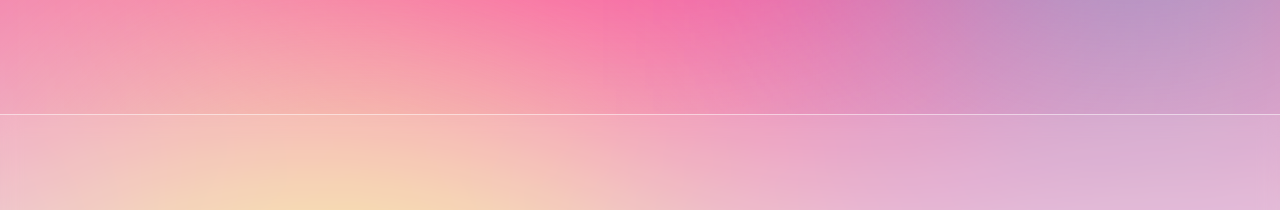
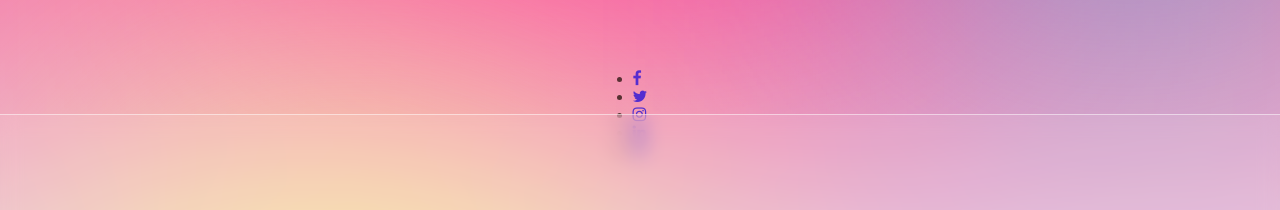
Before and after one commit to vsreyes/creative-z-index-transition-icon-hover-effects, a plain HTML site: page index.html in a window 1280 px wide. Shown: the part 285-495 px from the top of the page. Drawn offline with Linux system fonts and the light colour scheme.

Commit message:
Index setup

```diff
--- a/index.html
+++ b/index.html
@@ -4,6 +4,7 @@
   <meta charset="UTF-8">
   <meta name="viewport" content="width=device-width, initial-scale=1.0">
   <title>Glassmorphism | Z-index Hover Effects</title>
+  <link rel="stylesheet" href="https://stackpath.bootstrapcdn.com/font-awesome/4.7.0/css/font-awesome.min.css" integrity="sha384-wvfXpqpZZVQGK6TAh5PVlGOfQNHSoD2xbE+QkPxCAFlNEevoEH3Sl0sibVcOQVnN" crossorigin="anonymous">
   <link rel="stylesheet" href="style.css">
 </head>
 <body>
@@ -11,5 +12,17 @@
     <div class="color"></div>
     <div class="color"></div>
     <div class="color"></div>
+    <ul>
+      <li><a href="#"><i class="fa fa-facebook" aria-hidden="true"></i>
+      </a></li>
+      <li><a href="#"><i class="fa fa-twitter" aria-hidden="true"></i>
+      </a></li>
+      <li><a href="#"><i class="fa fa-instagram" aria-hidden="true"></i>
+      </a></li>
+      <li><a href="#"><i class="fa fa-linkedin" aria-hidden="true"></i>
+      </a></li>
+      <li><a href="#"><i class="fa fa-whatsapp" aria-hidden="true"></i>
+      </a></li>
+    </ul>
 </body>
 </html>
```
